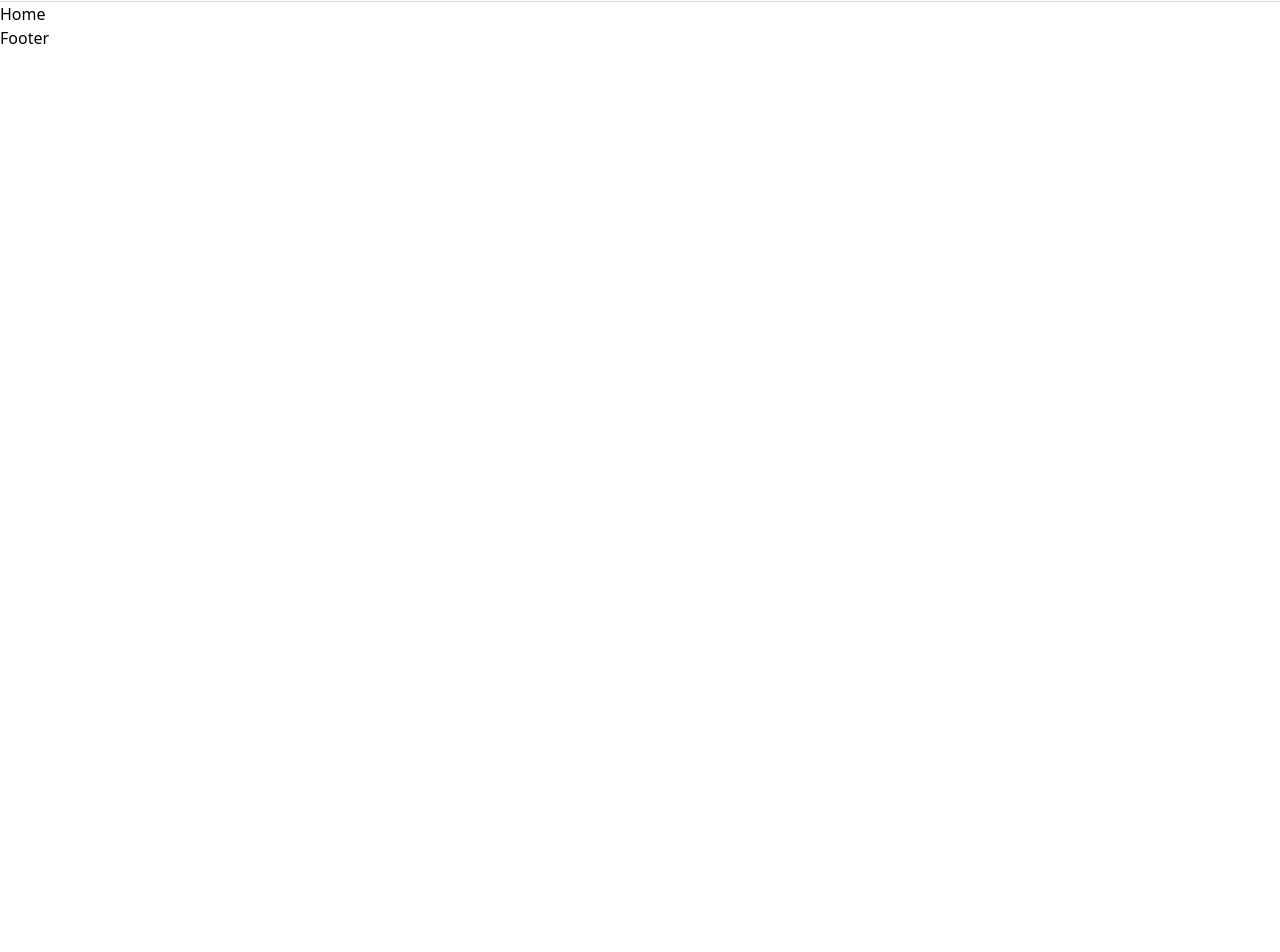
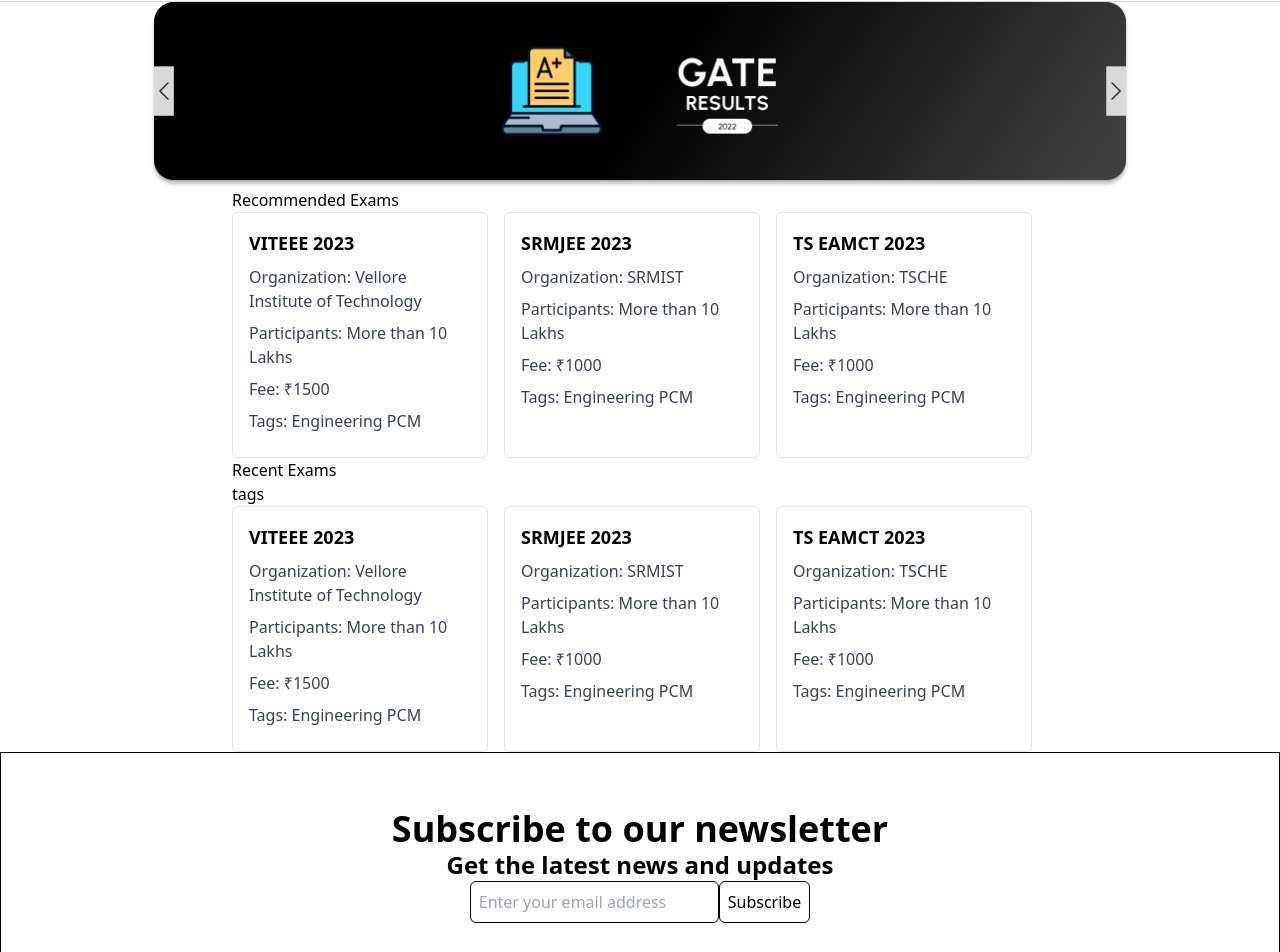
Before and after one commit to KeplerInCoding/IntelliFill-Assignment, a React (Create React App) app: page / in a window 1280 px wide. Shown: the part 98-1050 px from the top of the page. Before the commit the page ends 800 px from the top, so only its background shows below. Built offline with nearby package versions, Linux system fonts and the light colour scheme.

Commit message:
home page images

```diff
--- /dev/null
+++ b/src/components/Cards.js
@@ -0,0 +1,20 @@
+import React from 'react'
+import { recentExams } from '../Data';
+
+const Cards = () => {
+  return (
+    <div className='flex'>
+        {recentExams.map((exam, index) => (
+        <div key={index} className="flex-shrink-0 w-64 p-4 mr-4 border rounded-md">
+          <h3 className="text-lg font-bold mb-2">{exam.name}</h3>
+          <p className="text-gray-700 mb-2">Organization: {exam.organization}</p>
+          <p className="text-gray-700 mb-2">Participants: {exam.participants}</p>
+          <p className="text-gray-700 mb-2">Fee: {exam.fee}</p>
+          <p className="text-gray-700 mb-2">Tags: {exam.tags}</p>
+        </div>
+      ))}
+    </div>
+  )
+}
+
+export default Cards
--- a/src/components/Footer.js
+++ b/src/components/Footer.js
@@ -2,7 +2,18 @@ import React from 'react'
 
 const Footer = () => {
   return (
-    <div>Footer</div>
+    <div className='h-[228px] border border-black'>
+      <div className='flex justify-center items-center h-full'>
+        <div className='flex flex-col justify-center items-center'>
+          <div className='text-4xl font-bold'>Subscribe to our newsletter</div>
+          <div className='text-2xl font-bold'>Get the latest news and updates</div>
+          <div className='flex justify-center items-center'>
+            <input className='border border-black rounded-md p-2' type="text" placeholder='Enter your email address' />
+            <button className='border border-black rounded-md p-2'>Subscribe</button>
+          </div>
+        </div>
+      </div>
+    </div>
   )
 }
 
--- /dev/null
+++ b/src/components/Tags.js
@@ -0,0 +1,11 @@
+import React from 'react'
+
+const Tags = () => {
+  return (
+    <div>
+        tags
+    </div>
+  )
+}
+
+export default Tags
--- a/src/pages/Home.js
+++ b/src/pages/Home.js
@@ -1,8 +1,24 @@
 import React from 'react'
+import ads from '../assets/images/Ads.png'
+import Cards from '../components/Cards'
+import Tags from '../components/Tags'
 
 const Home = () => {
   return (
-    <div>Home</div>
+    <div className='flex flex-col justify-center items-center'>
+      <div>
+        <img width="980" src={ads} alt="ads" />
+      </div>
+      <div>
+        <div>Recommended Exams</div>
+        <Cards />
+      </div>
+      <div>
+      <div>Recent Exams</div>
+      <Tags/>
+        <Cards />
+      </div>
+    </div>
   )
 }
 
```
